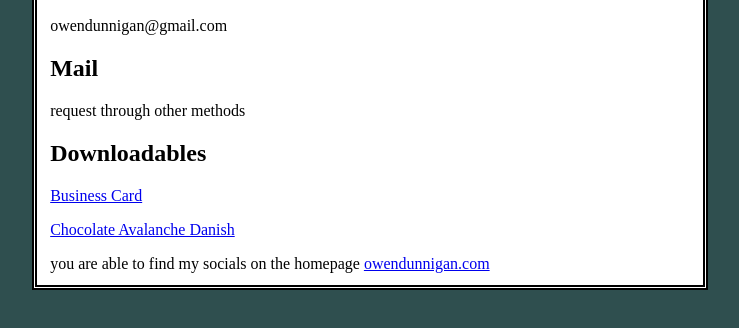
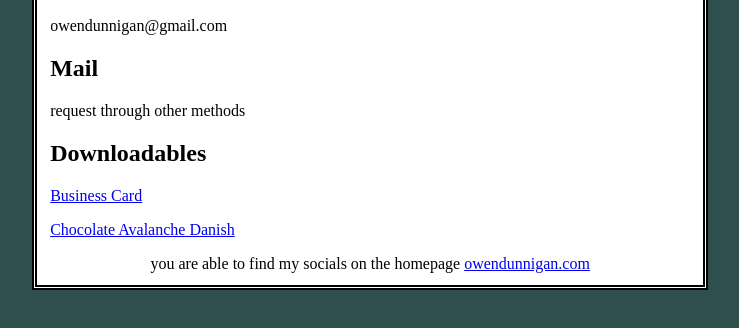
Before and after one commit to OwenDunnigan/owendunnigan.com, a plain HTML site: page contact.html in a window 1280 px wide. Shown: the part 366-694 px from the top of the page, without its empty margins (206-945 px from the left). Drawn offline with Linux system fonts and the light colour scheme.

Commit message:
position some text

```diff
--- a/contact.css
+++ b/contact.css
@@ -24,6 +24,11 @@ h2  > p {
     top: -152px;
 }
 
+span {
+    text-align: center;
+    display: block;
+}
+
 
 body {
     background-color: darkslategrey;
```
